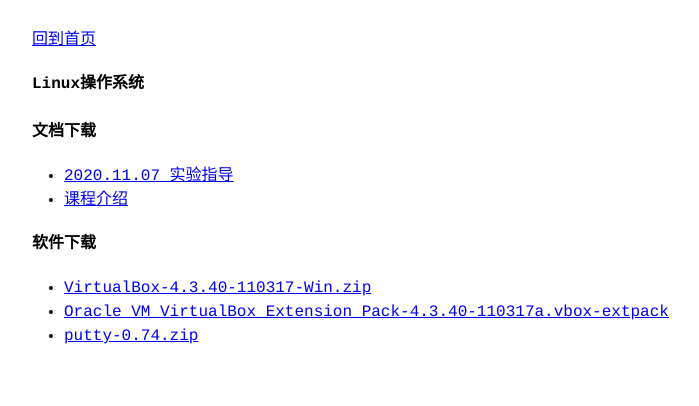
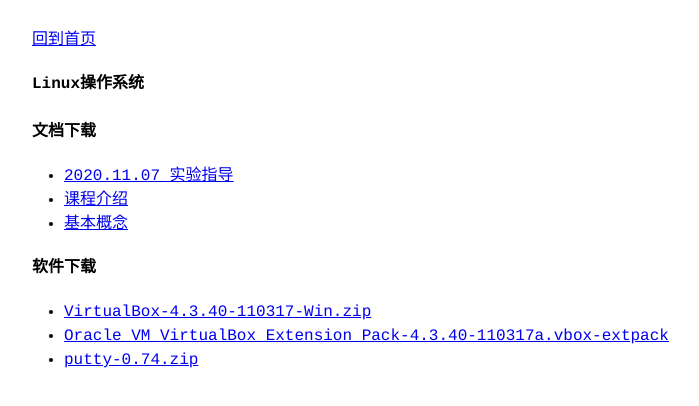
Before and after one commit to q10060502/www, a plain HTML site: page lesson_linux/index.htm in a window 1280 px wide. Shown: the whole page, without its empty margins (44-743 px from the left). Drawn offline with Linux system fonts and the light colour scheme.

Commit message:
新文件：   ../download/lesson_linux_concept.beamer.pdf 	修改：     ../index.htm

```diff
--- a/lesson_linux/index.htm
+++ b/lesson_linux/index.htm
@@ -37,6 +37,7 @@
 			<ul>
 				<li><a href="download/lesson_linux_experiment_guide.pdf">2020.11.07 实验指导</a></li>
 				<li><a href="download/lesson_linux_intro.beamer.pdf">课程介绍</a></li>
+				<li><a href="download/lesson_linux_concept.beamer.pdf">基本概念</a></li>
 			</ul>
 			<h2>软件下载</h2>
 			<ul>
```
Also changed, not shown: 1 other file.
